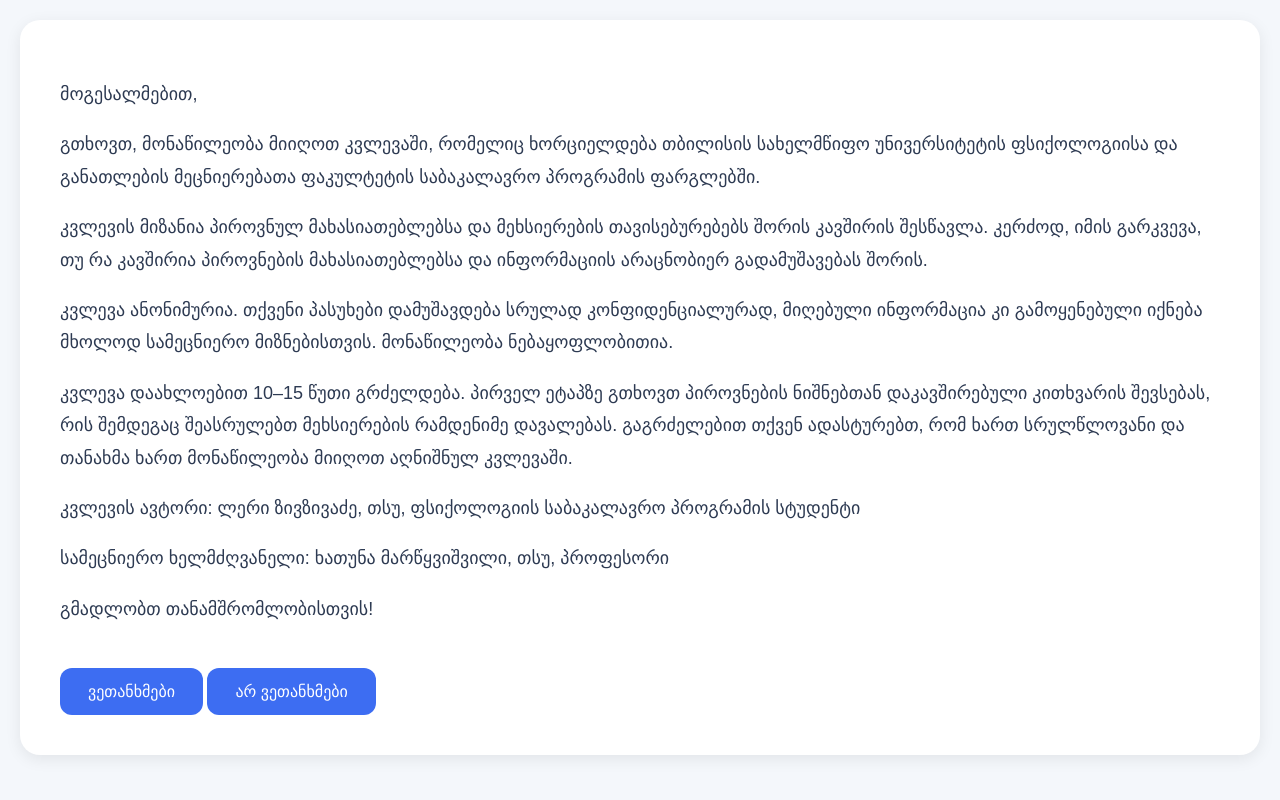
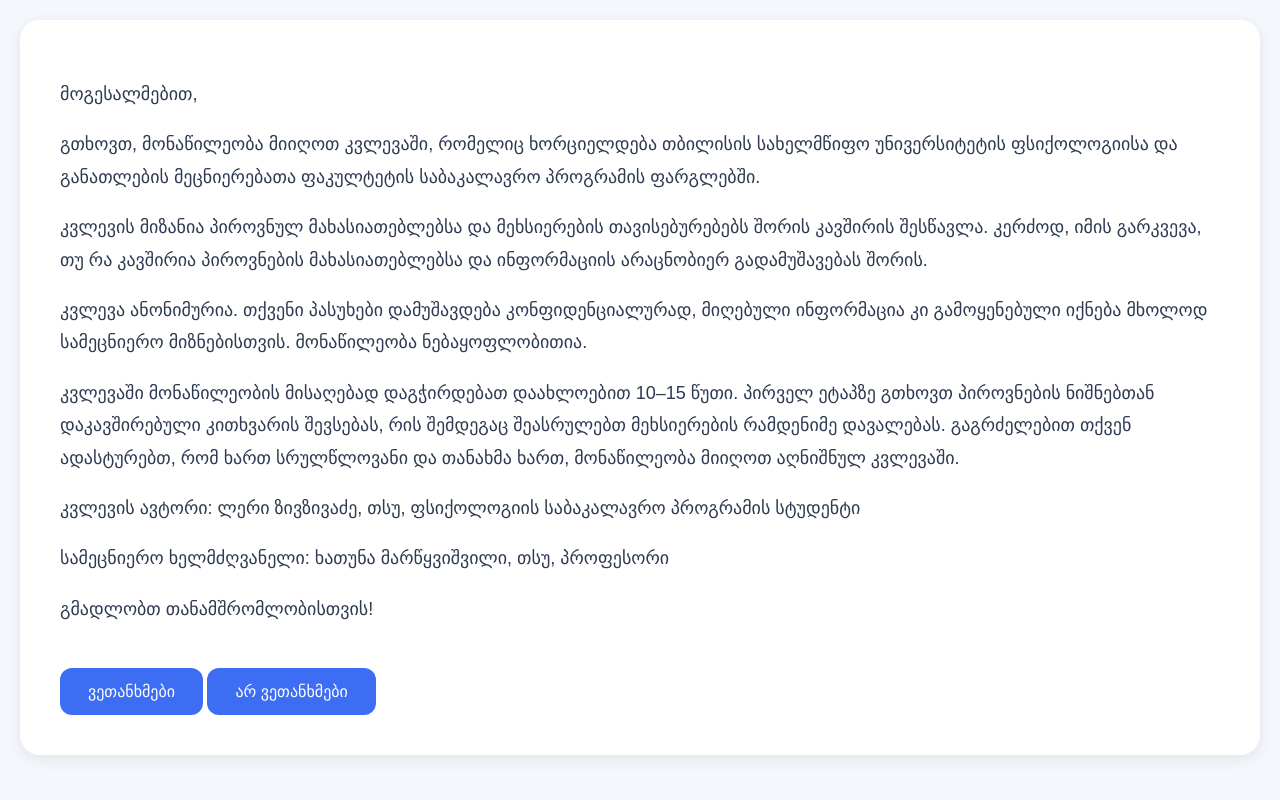
Before and after one commit to zivzivadzeleri/traitsnmemory, a Flask app: page /consent in a window 1280 px wide. Run offline with Flask 3, Linux system fonts and the light colour scheme.

Commit message:
Revise consent form text and structure
Updated the consent form text for clarity and consistency.

```diff
--- a/templates/consent.html
+++ b/templates/consent.html
@@ -32,15 +32,15 @@
     </p>
 
     <p>
-        კვლევა ანონიმურია. თქვენი პასუხები დამუშავდება სრულად კონფიდენციალურად, მიღებული ინფორმაცია კი გამოყენებული იქნება მხოლოდ
+        კვლევა ანონიმურია. თქვენი პასუხები დამუშავდება კონფიდენციალურად, მიღებული ინფორმაცია კი გამოყენებული იქნება მხოლოდ
         სამეცნიერო მიზნებისთვის. მონაწილეობა ნებაყოფლობითია.
 
     </p>
 
     <p>
-        კვლევა დაახლოებით 10–15 წუთი გრძელდება. პირველ ეტაპზე გთხოვთ პიროვნების ნიშნებთან დაკავშირებული
+        კვლევაში მონაწილეობის მისაღებად დაგჭირდებათ დაახლოებით 10–15 წუთი. პირველ ეტაპზე გთხოვთ პიროვნების ნიშნებთან დაკავშირებული
         კითხვარის შევსებას, რის შემდეგაც შეასრულებთ მეხსიერების რამდენიმე დავალებას. გაგრძელებით თქვენ ადასტურებთ,
-        რომ ხართ სრულწლოვანი და თანახმა ხართ მონაწილეობა მიიღოთ აღნიშნულ კვლევაში.
+        რომ ხართ სრულწლოვანი და თანახმა ხართ, მონაწილეობა მიიღოთ აღნიშნულ კვლევაში.
 
 
     </p>
```
